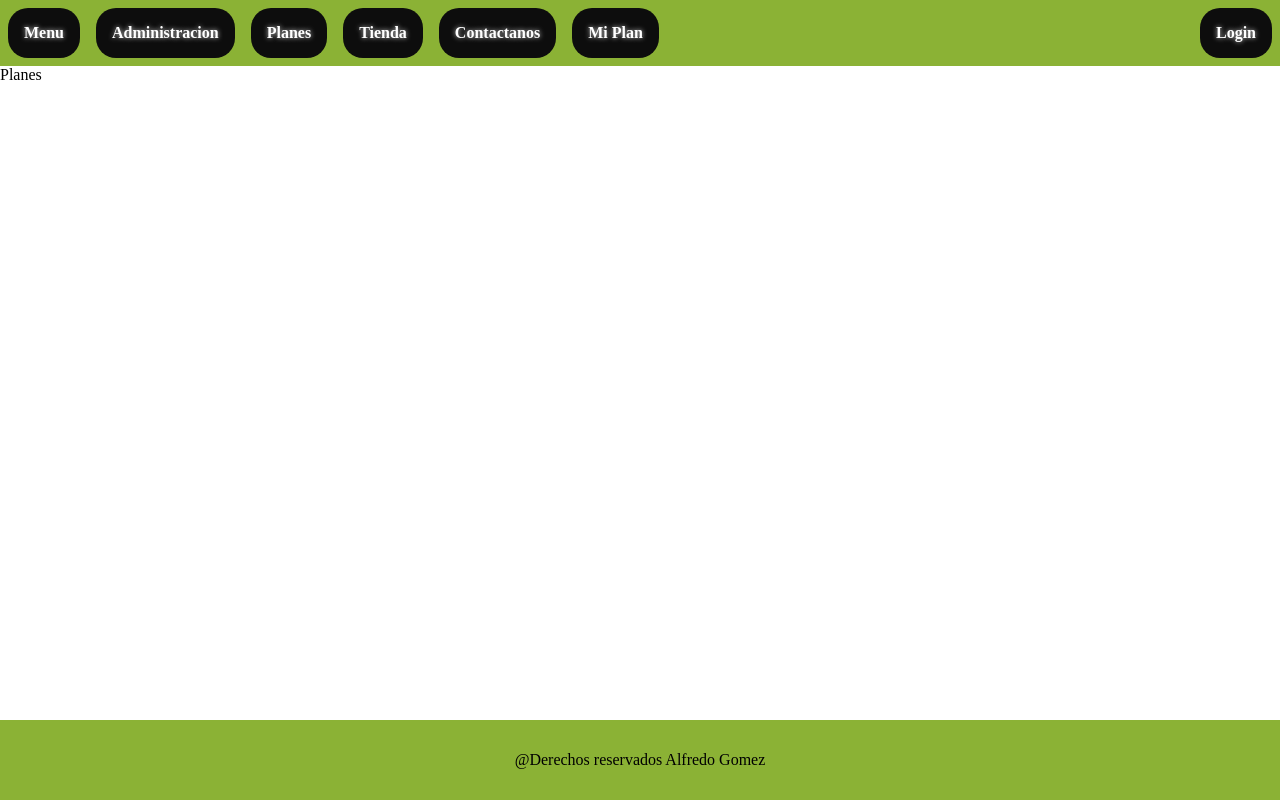
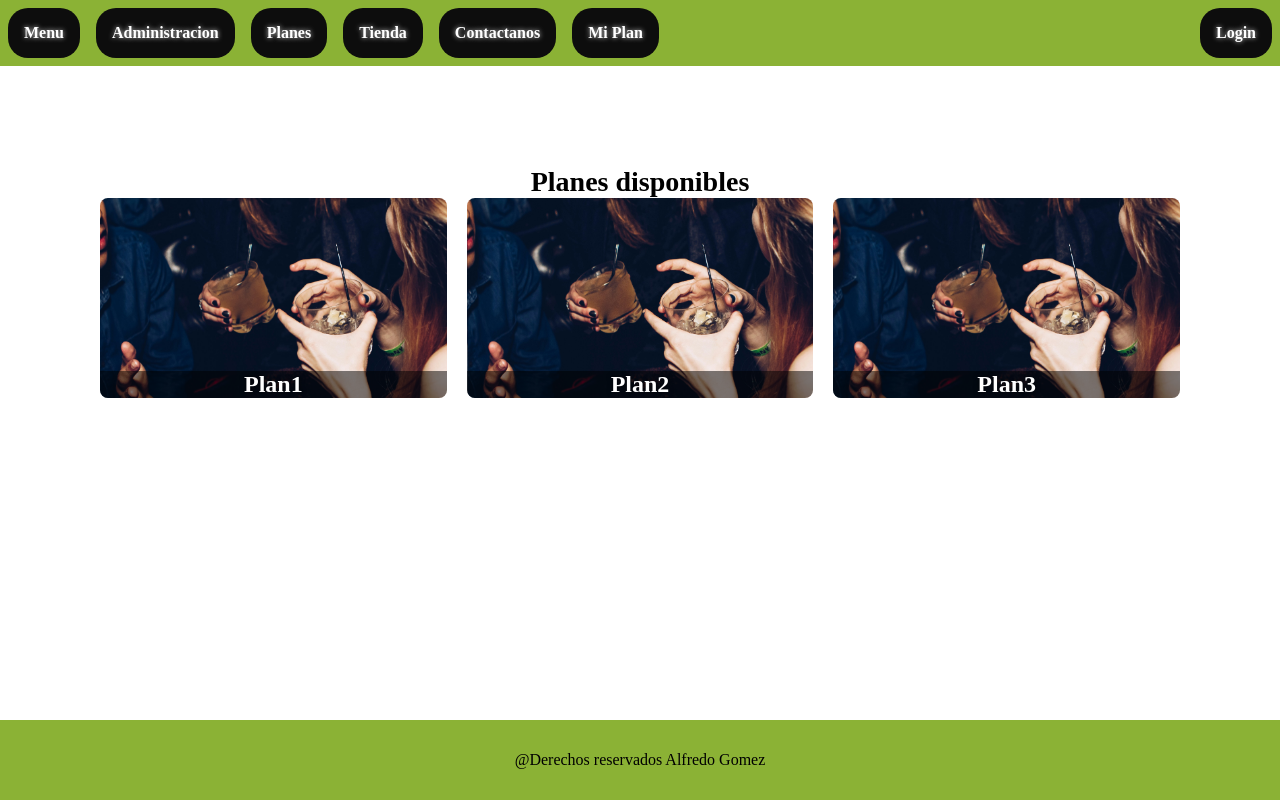
Before and after one commit to alfre755/NutriGreen, a React (Vite) app in the folder NutriGreen/: page /Planes in a window 1280 px wide. Built offline with nearby package versions, Linux system fonts and the light colour scheme.

Commit message:
Feat component
Se desarrolla el componente que se utilizara para mostrar los planes existentes

```diff
--- a/NutriGreen/src/pages/Planes.jsx
+++ b/NutriGreen/src/pages/Planes.jsx
@@ -1,8 +1,20 @@
 import React from "react";
 import PropTypes from "prop-types";
+import ListarCategorias from "../components/LayaoutTemplate/ListarCategorias";
 
 function Planes(props) {
-  return <div>Planes</div>;
+  const objPlanes = [
+    { id: "1", title: "Plan1", imagen: "public/evento5_4.jpg" },
+    { id: "2", title: "Plan2", imagen: "public/evento5_4.jpg" },
+    { id: "3", title: "Plan3", imagen: "public/evento5_4.jpg" },
+  ];
+  return (
+    <div>
+      <ListarCategorias
+        {...{ title: "Planes disponibles", categorias: objPlanes }}
+      />
+    </div>
+  );
 }
 
 Planes.propTypes = {};
```
